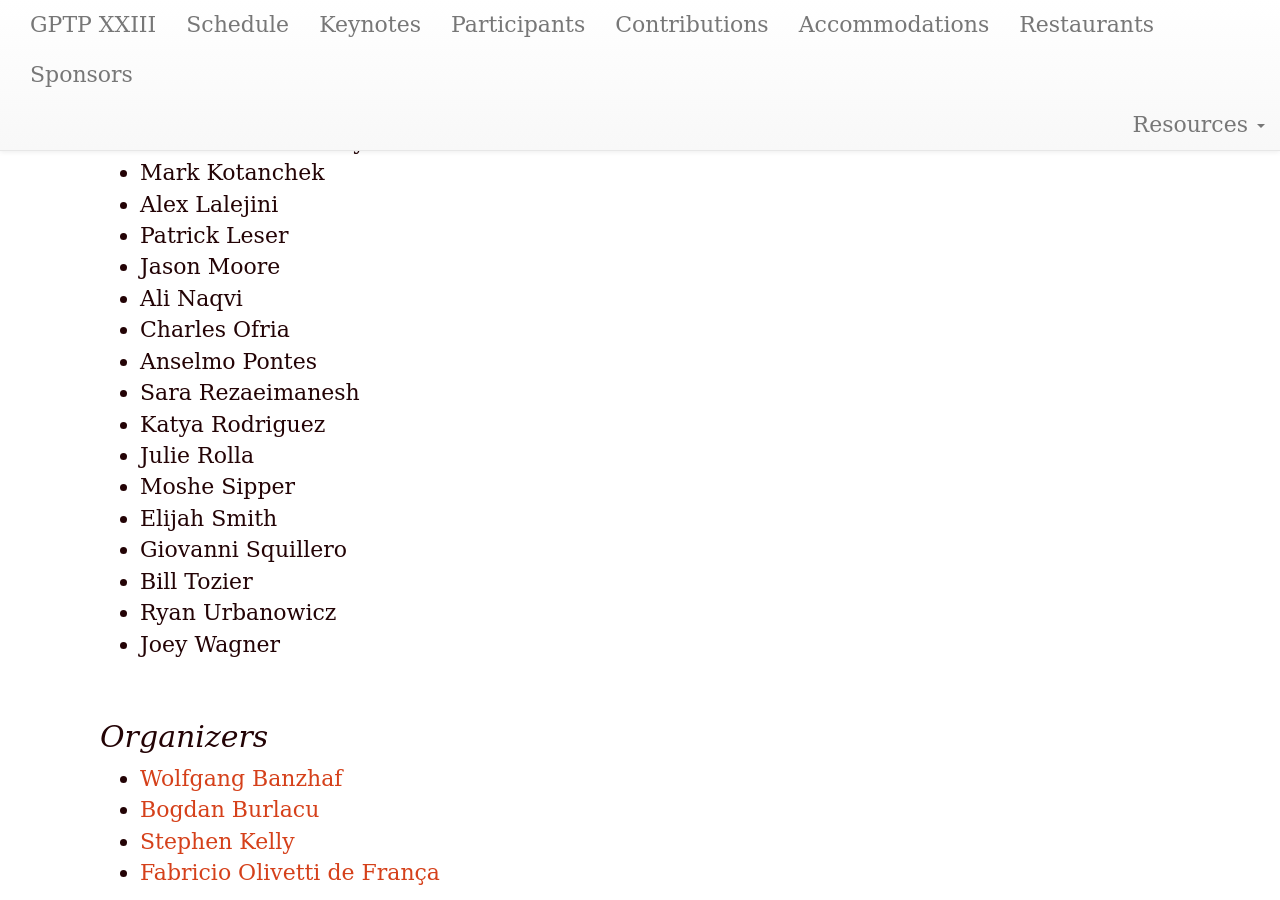
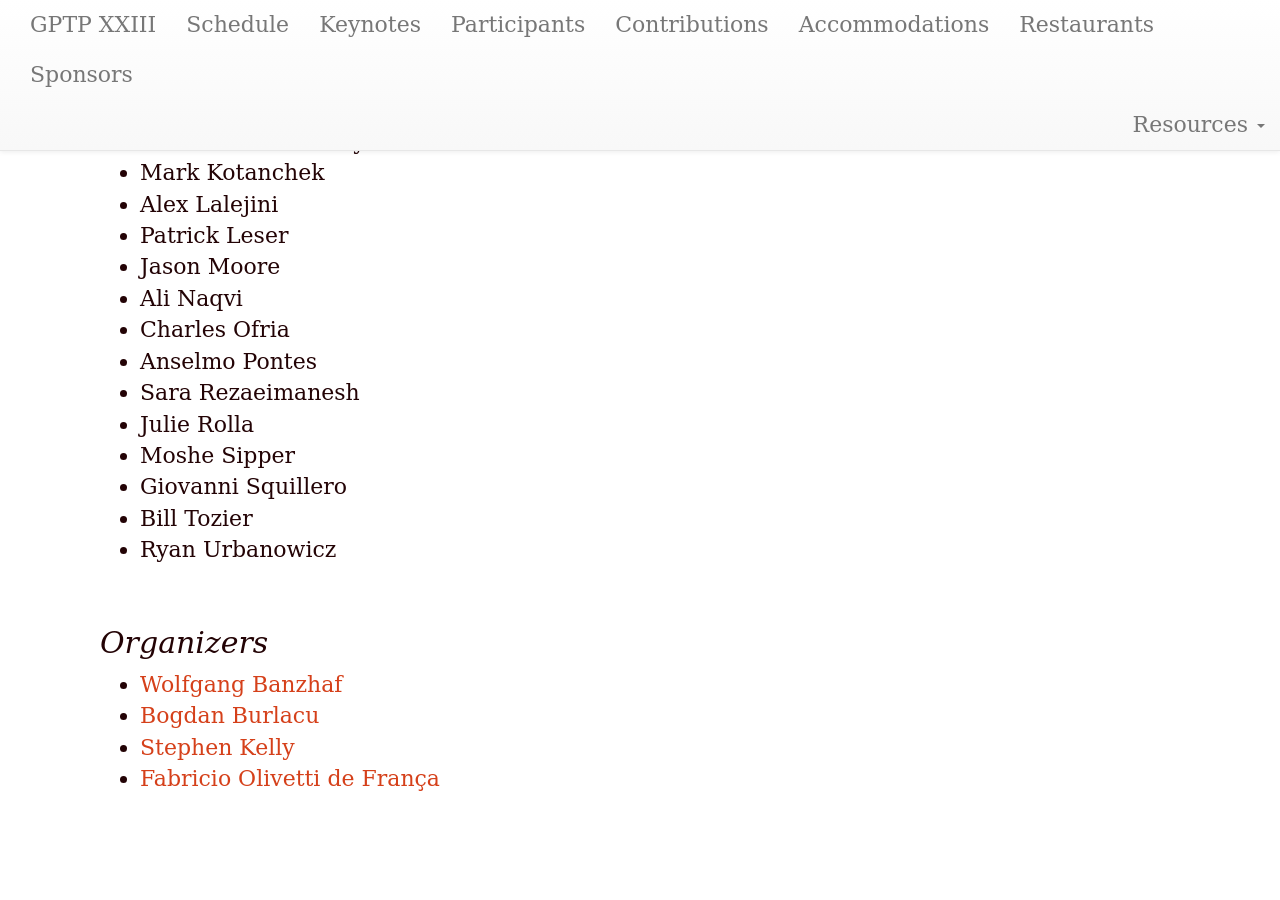
Before and after one commit to GPTP-workshop/gptp-workshop.github.io, a Jekyll site: the page built from attendees.md, in a window 1280 px wide and 900 px high, scrolled down 886 px. Built offline with Jekyll 4.4.1, drawn with Linux system fonts in a browser that asks for light colours; after the commit the page ends 1691 px from its top, so only the background shows below that.

Commit message:
Update attendees.md

```diff
--- a/attendees.md
+++ b/attendees.md
@@ -36,14 +36,11 @@ year: 2026
 - Charles Ofria
 - Anselmo Pontes
 - Sara Rezaeimanesh
-- Katya Rodriguez
 - Julie Rolla
 - Moshe Sipper
-- Elijah Smith
 - Giovanni Squillero
 - Bill Tozier
 - Ryan Urbanowicz
-- Joey Wagner
 
 ## Organizers
 
```
